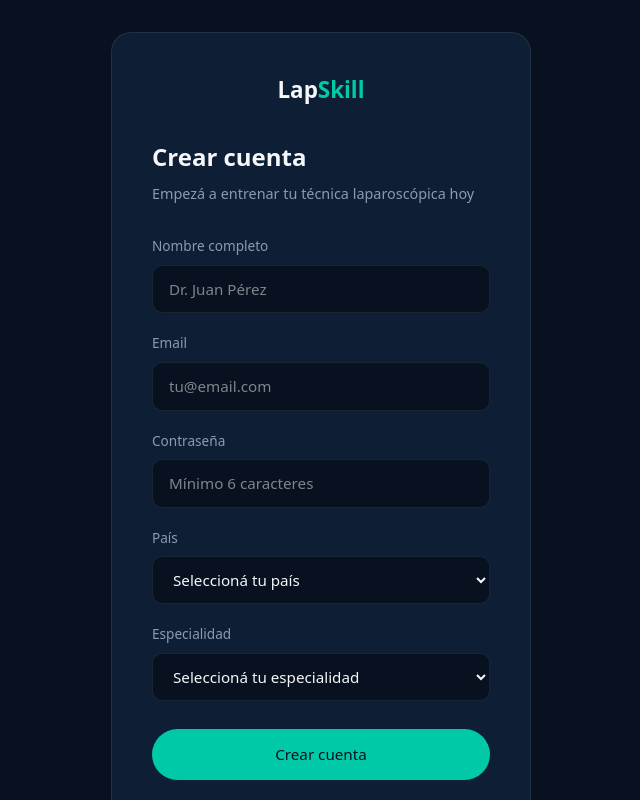
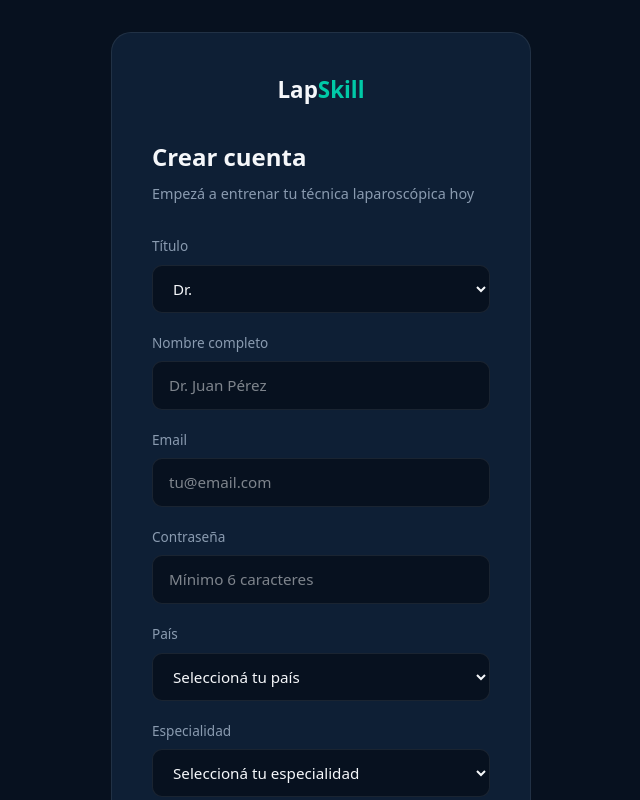
Before and after one commit to agustinmatucci-dev/lapskill, a Next.js app: page /registro in a window 1280 px wide. Shown: the top 800 px of the page, without its empty margins (319-959 px from the left). Built offline with nearby package versions, Linux system fonts and the light colour scheme; no server answers.

Commit message:
agrega titulo Dr/Dra en registro

```diff
--- a/app/registro/page.js
+++ b/app/registro/page.js
@@ -4,6 +4,7 @@ import { supabase } from '../../lib/supabase'
 import { useRouter } from 'next/navigation'
 
 export default function Registro() {
+  const [titulo, setTitulo] = useState('Dr.')
   const [nombre, setNombre] = useState('')
   const [email, setEmail] = useState('')
   const [password, setPassword] = useState('')
@@ -27,7 +28,7 @@ export default function Registro() {
     if (data.user) {
       await supabase.from('profiles').insert({
         id: data.user.id,
-        nombre,
+        nombre: `${titulo} ${nombre}`,
         email,
         pais,
         especialidad,
@@ -97,7 +98,14 @@ export default function Registro() {
           {error && <div className="error">{error}</div>}
           <form onSubmit={handleRegistro}>
             <div className="form-group">
-              <label>Nombre completo</label>
+  <label>Título</label>
+  <select value={titulo} onChange={e => setTitulo(e.target.value)}>
+    <option value="Dr.">Dr.</option>
+    <option value="Dra.">Dra.</option>
+  </select>
+</div>
+<div className="form-group">
+  <label>Nombre completo</label>
               <input type="text" value={nombre} onChange={e => setNombre(e.target.value)} placeholder="Dr. Juan Pérez" required />
             </div>
             <div className="form-group">
```
